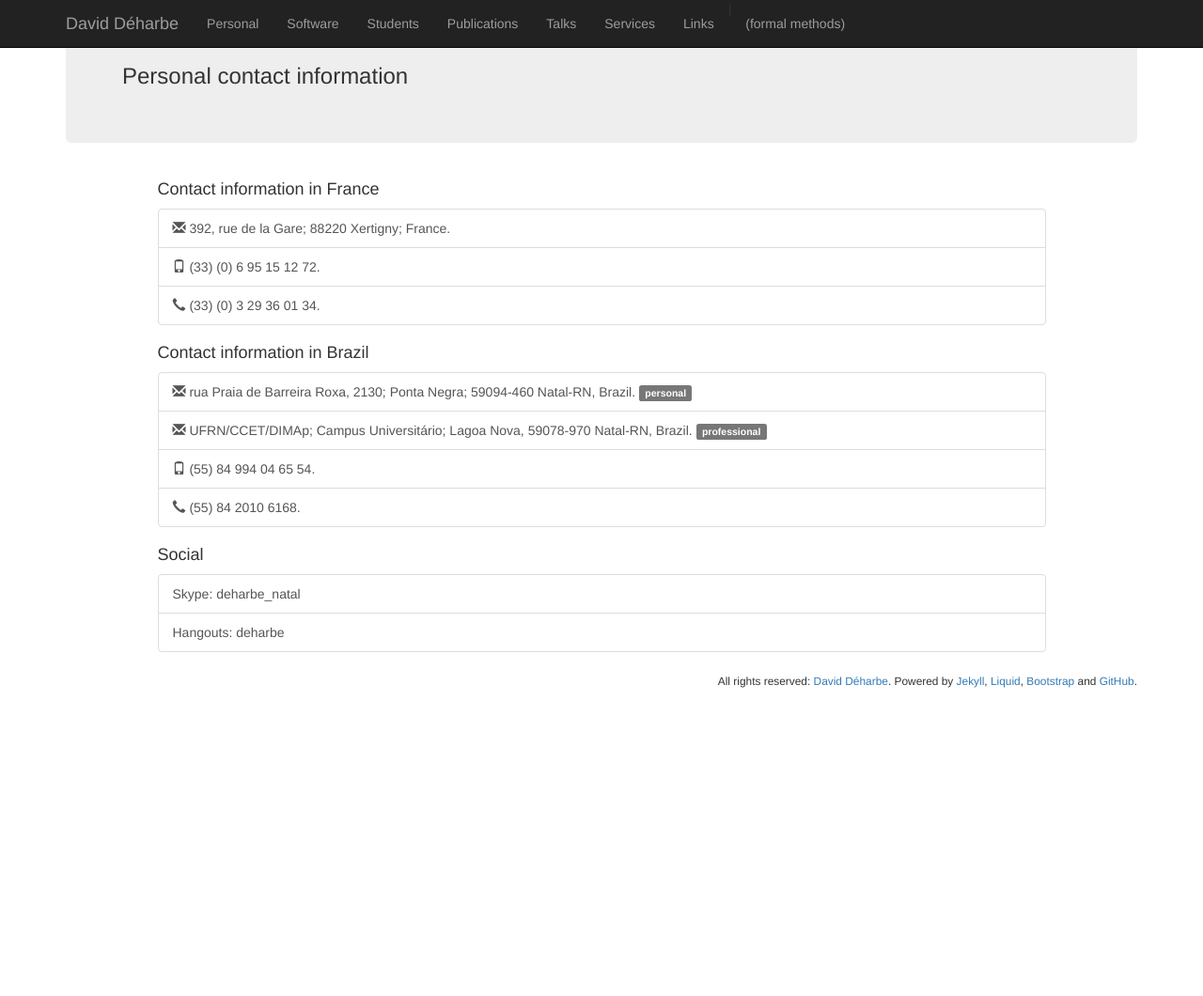
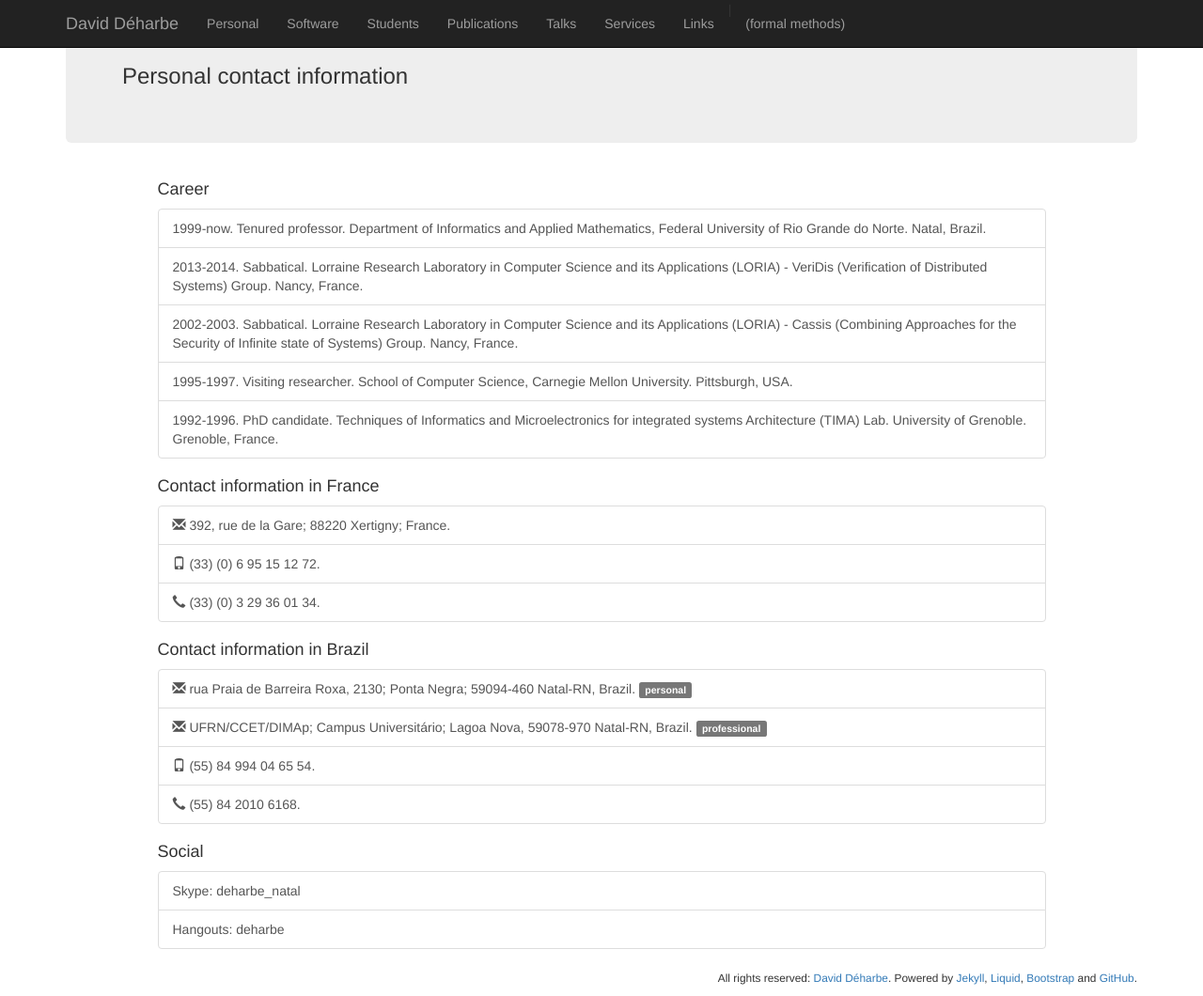
Before and after one commit to DavidDeharbe/DavidDeharbe.github.io, a Jekyll site: the page built from index.html, in a window 1280 px wide and 1060 px high. Shown: the whole window at 94% size. Built offline with Jekyll 4.4.1, drawn with Linux system fonts in a browser that asks for light colours; Markdown is read by kramdown in place of the engine named in the settings.

Commit message:
+career in landing page

```diff
--- a/index.html
+++ b/index.html
@@ -5,6 +5,16 @@ sitemap:
     priority: 0.9
     changefreq: monthly
 ---
+
+<h4>Career</h4>
+
+<div class="list-group">
+  <a class="list-group-item">1999-now. Tenured professor. Department of Informatics and Applied Mathematics, Federal University of Rio Grande do Norte. Natal, Brazil.</a>
+  <a class="list-group-item">2013-2014. Sabbatical. Lorraine Research Laboratory in Computer Science and its Applications (LORIA) - VeriDis (Verification of Distributed Systems) Group. Nancy, France.</a>
+  <a class="list-group-item">2002-2003. Sabbatical. Lorraine Research Laboratory in Computer Science and its Applications (LORIA) - Cassis (Combining Approaches for the Security of Infinite state of Systems) Group. Nancy, France.</a>
+  <a class="list-group-item">1995-1997. Visiting researcher. School of Computer Science, Carnegie Mellon University. Pittsburgh, USA.</a>
+  <a class="list-group-item">1992-1996. PhD candidate. Techniques of Informatics and Microelectronics for integrated systems Architecture (TIMA) Lab. University of Grenoble. Grenoble, France.</a>
+</div>
 
 <h4>Contact information in France</h4>
 
```
